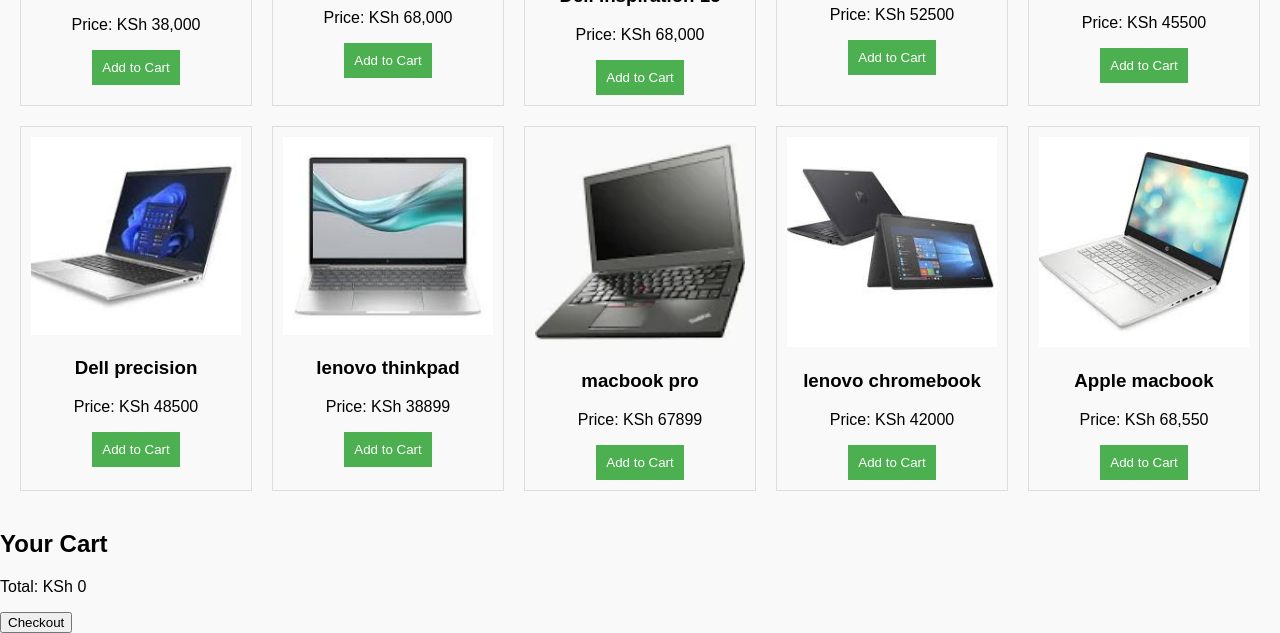
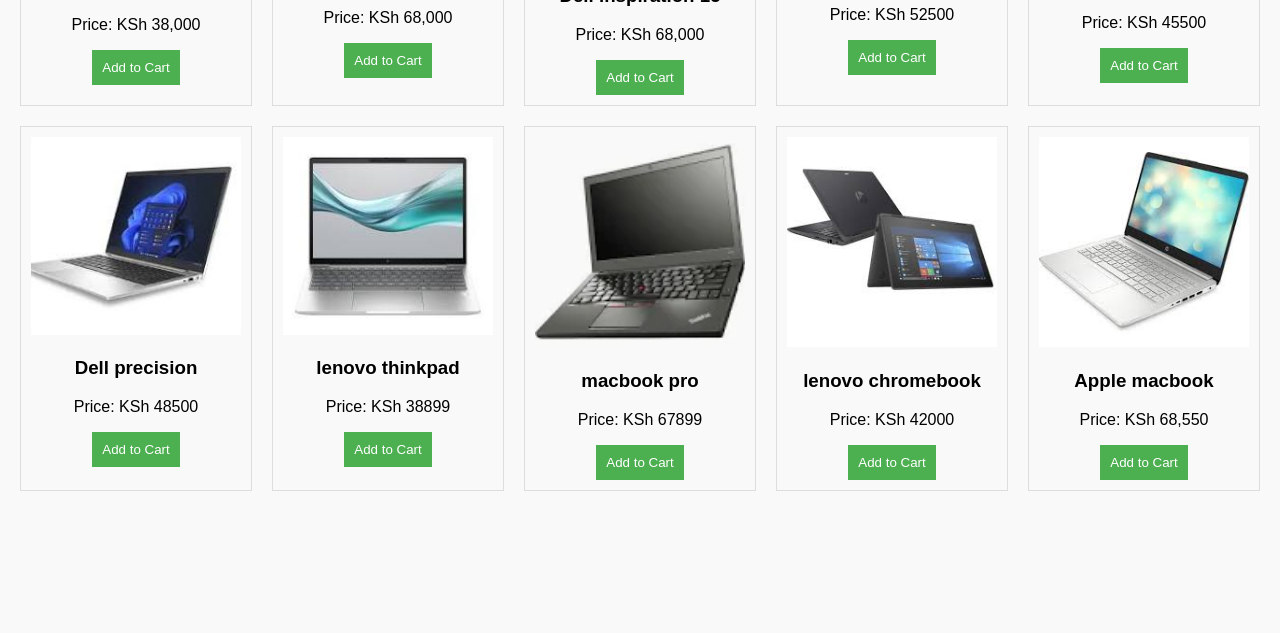
Before and after one commit to nthenyamercy/MyLaptopShop, a plain HTML site: page index.html in a window 1280 px wide. Shown: the part 474-1107 px from the top of the page. After the commit the page ends 985 px from the top, so only its background shows below. Drawn offline with Linux system fonts and the light colour scheme.

Commit message:
Update index.html

```diff
--- a/index.html
+++ b/index.html
@@ -87,12 +87,7 @@
         </div>
     </section>
 
-    <section id="cart">
-        <h2>Your Cart</h2>
-        <ul id="cart-list"></ul>
-        <p id="total-price">Total: KSh 0</p>
-        <button id="checkout-btn">Checkout</button>
-    </section>
+
 
     <script src="index.js"></script>
 </body>
```
